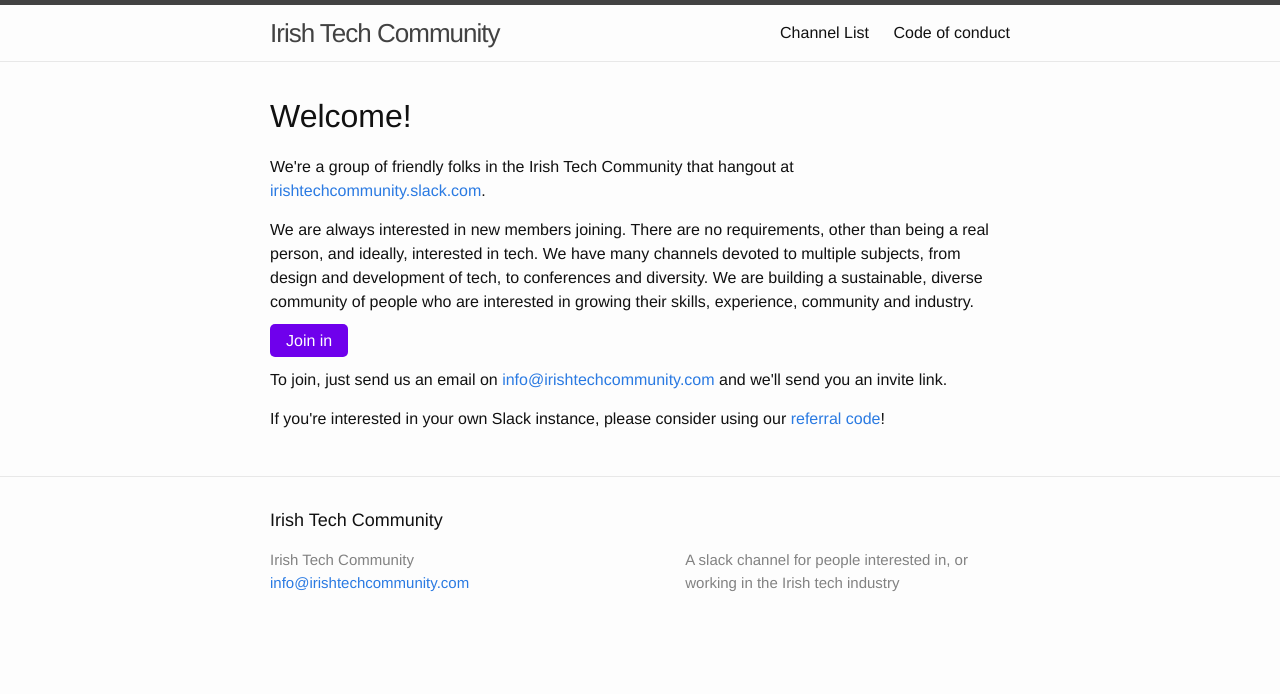
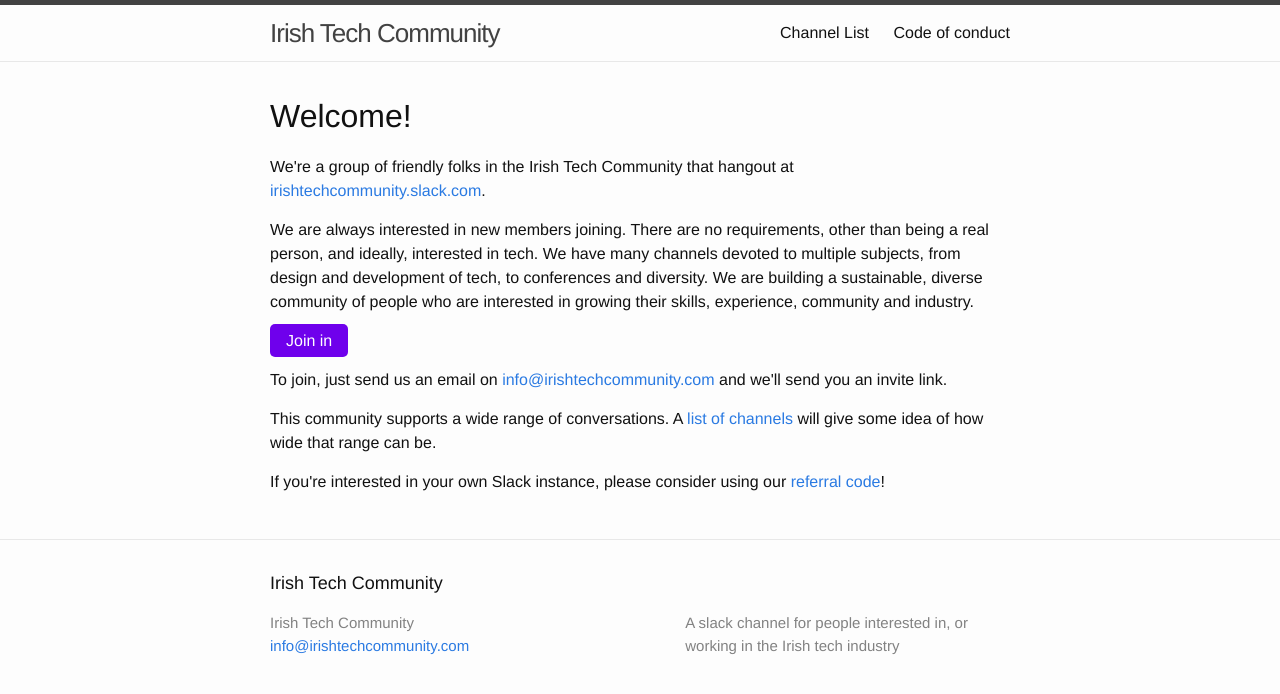
Before and after one commit to IrishTechCommunity/irishtechcommunity.github.io, a Jekyll site: the page built from index.html, in a window 1280 px wide. Shown: the top 694 px of the page. Built offline with Jekyll 4.4.1, drawn with Linux system fonts in a browser that asks for light colours.

Commit message:
Added link to channel list page on index page.

```diff
--- a/index.html
+++ b/index.html
@@ -18,7 +18,7 @@ layout: default
     </a>
   </p>
 		<p> To join, just send us an email on <a href="mailto:info@irishtechcommunity.com">info@irishtechcommunity.com</a> and we'll send you an invite link.</p>
-
+    <p>This community supports a wide range of conversations. A <a href="/channels">list of channels</a> will give some idea of how wide that range can be.</p>
 	<p>
 	 If you're interested
   in your own Slack instance, please consider using our
```
